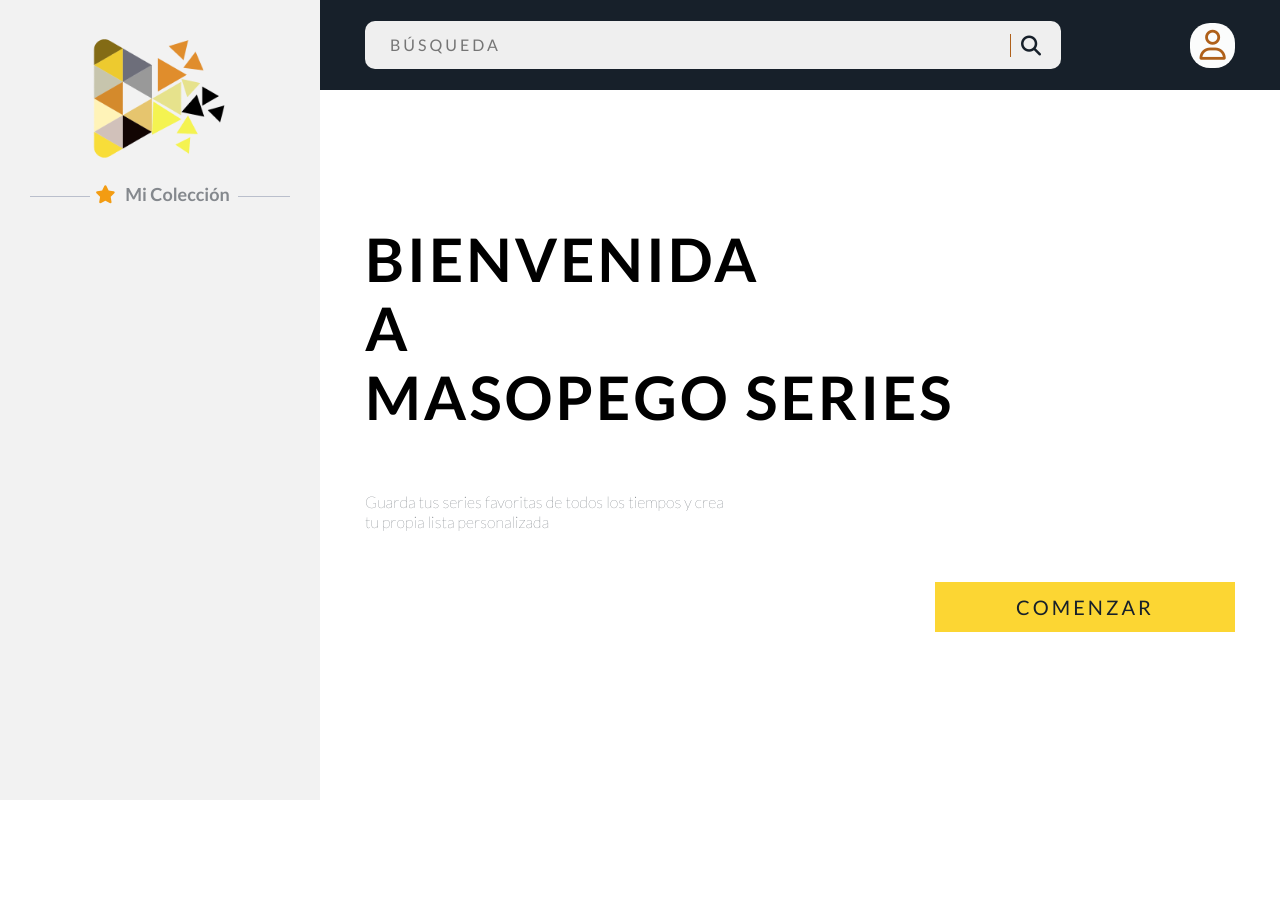
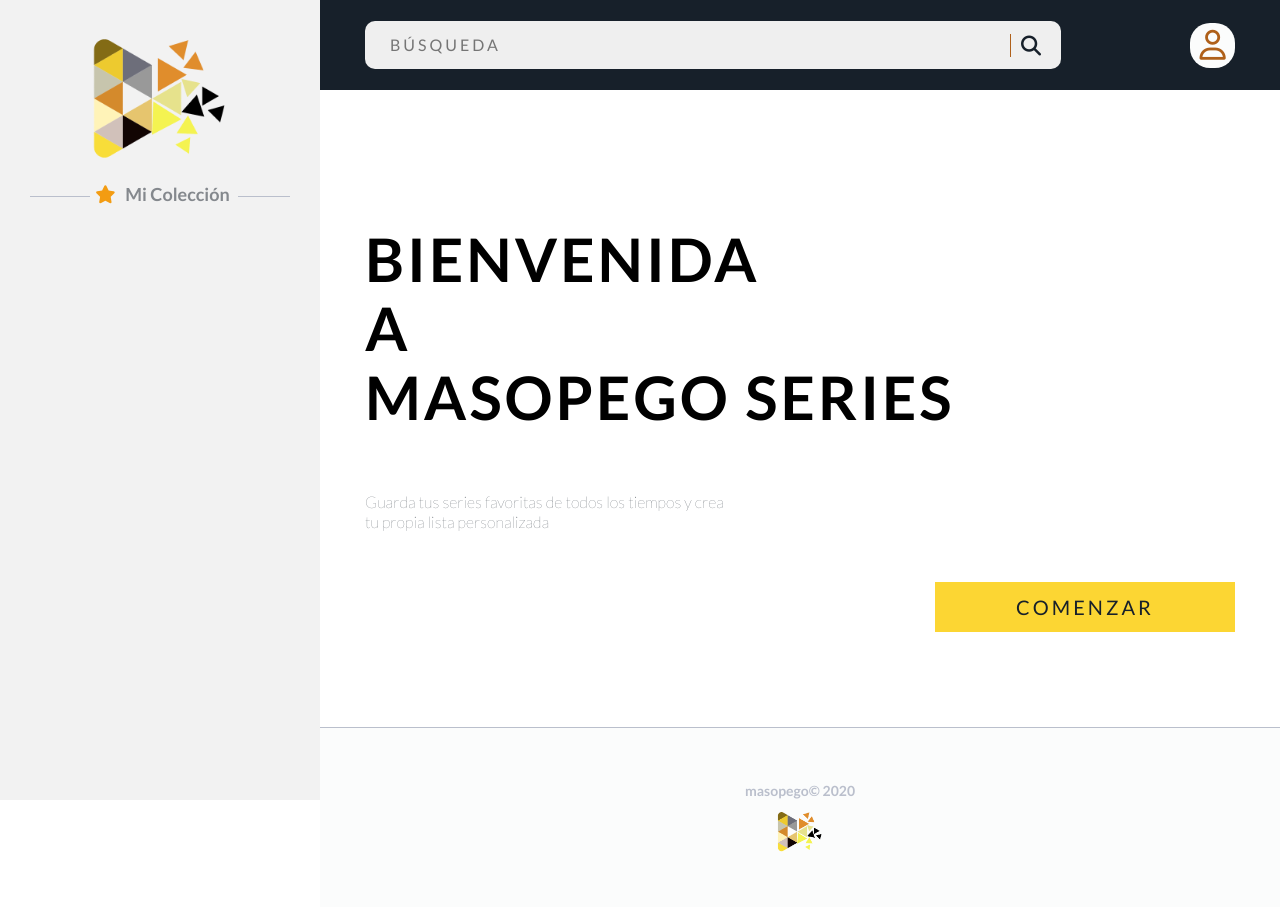
Before and after one commit to masopego/masopego-series, a website: page src/html/index.html in a window 1280 px wide. Drawn offline with nearby package versions, Linux system fonts and the light colour scheme; files that its build step writes are made by us from their sources; files whose address does not match are found by name.

Commit message:
Add footer style and structure

```diff
--- a/src/html/index.html
+++ b/src/html/index.html
@@ -21,6 +21,7 @@
       <include src="./partials/main.html"></include>
     </div>
     <include src="./partials/aside.html"></include>
+    <include src="./partials/footer.html"></include>
     <script src="./assets/js/main.js"></script>
   </body>
 </html>
--- a/src/html/partials/footer.html
+++ b/src/html/partials/footer.html
@@ -0,0 +1,16 @@
+<footer class="footer">
+  <div class="wrapper">
+    <div class="footer__logo">
+      <img src="./assets/images/logo.png" alt="logo Masopego Series" />
+    </div>
+    <div class="footer__copy">
+      <h5>
+        <a
+          href="https://www.linkedin.com/in/marisol-pena-gomez/"
+          target="_blank"
+          >masopego</a
+        >&copy; 2020
+      </h5>
+    </div>
+  </div>
+</footer>
--- a/src/js/main.js
+++ b/src/js/main.js
@@ -56,7 +56,7 @@ function onMenuChange(ev) {
 }
 
 function onScroll(ev) {
-  window.pageYOffset >= 150
+  window.pageYOffset >= 200
     ? (searchScrolled.style.display = 'block')
     : (searchScrolled.style.display = 'none');
 }
@@ -217,8 +217,6 @@ function onTrash(ev) {
   let yetselected = yetinListArr.find(
     (element) => parseInt(element.dataset.id) === serieIdentifier
   );
-
-  console.log(yetselected);
   if (yetselected) {
     yetselected.classList.remove('js-selected');
   }
--- a/src/scss/layout/_footer.scss
+++ b/src/scss/layout/_footer.scss
@@ -0,0 +1,44 @@
+.footer {
+  background-color: $color-light;
+  border-top: 1px solid $color-medium-dark;
+  width: 100%;
+  height: auto;
+
+  @include tablet {
+    margin-left: rem(320);
+    width: auto;
+  }
+
+  & .wrapper {
+    width: 100%;
+    display: flex;
+    flex-direction: column;
+    flex-wrap: wrap;
+    justify-content: center;
+    align-items: center;
+  }
+
+  /* Imagen Masopego Series */
+  &__logo {
+    order: 1;
+    width: rem(60);
+    padding: rem(5);
+
+    & img {
+      width: 100%;
+      height: 100%;
+    }
+  }
+
+  /* Copy Masopego Series */
+
+  &__copy {
+    margin-top: rem(10);
+    margin-bottom: rem(5);
+
+    & h5 {
+      font-size: $font-small;
+      color: $color-medium-dark;
+    }
+  }
+}
--- a/src/scss/layout/_main.scss
+++ b/src/scss/layout/_main.scss
@@ -1,6 +1,6 @@
 .main {
   margin-top: rem(20);
-  height: 100vh;
+  height: 100%;
   position: relative;
 
   & .welcome__container {
@@ -104,6 +104,10 @@
   animation-duration: 1s;
   animation-iteration-count: infinite;
 
+  @include tablet {
+    display: none !important;
+  }
+
   & .link__search {
     width: rem(50);
     height: rem(50);
```
